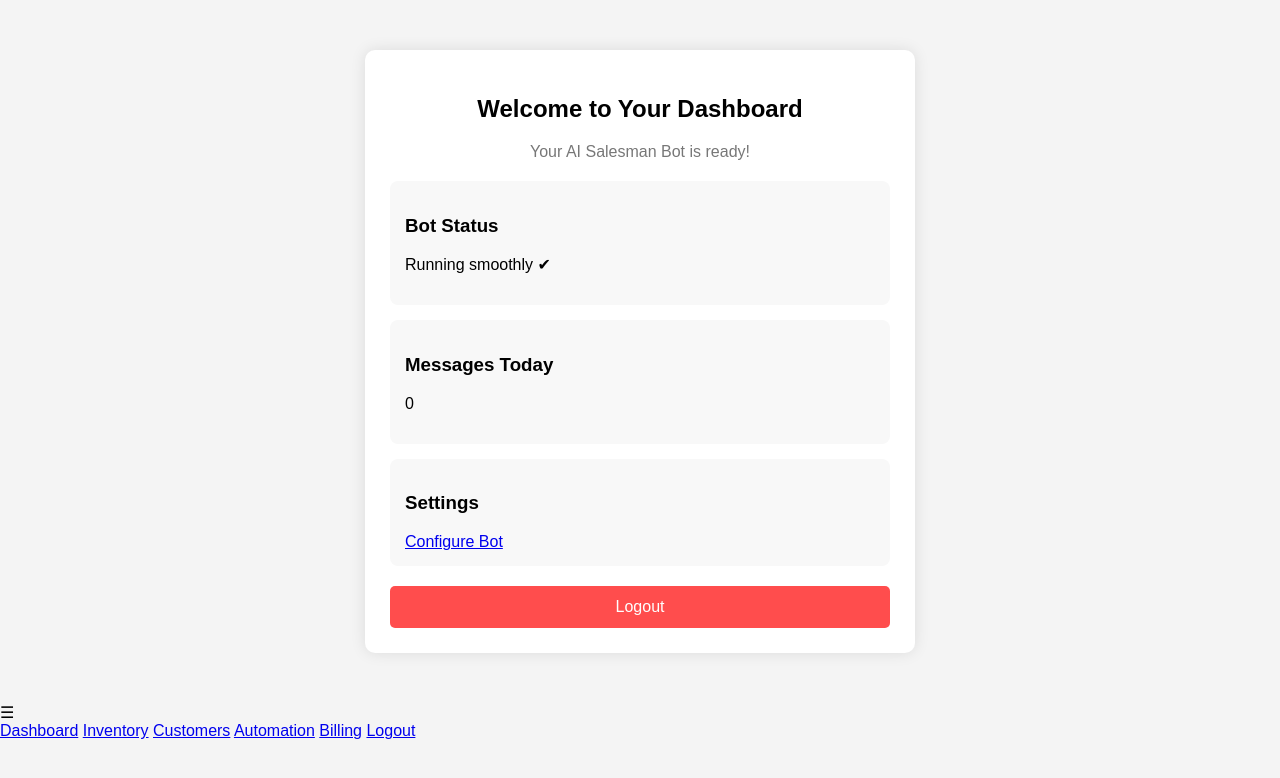
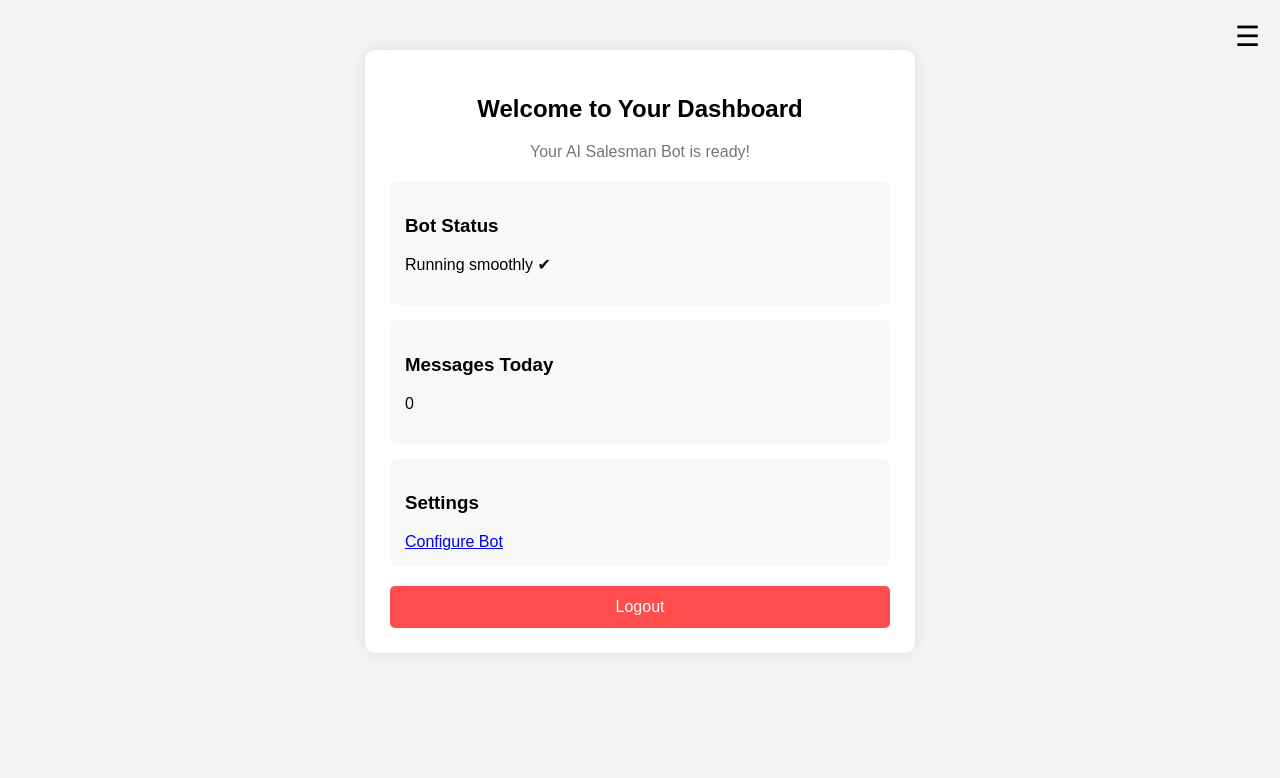
Before and after one commit to Danish11150/Ai-salesman, a Flask app: page /dashboard in a window 1280 px wide. Shown: the top 778 px of the page. Run offline with Flask 3, Linux system fonts and the light colour scheme; the visitor is signed in with stand-in values (Sample User, id 1).

Commit message:
Add styles for side menu and menu icon

```diff
--- a/website/static/style.css
+++ b/website/static/style.css
@@ -96,3 +96,35 @@ body {
   text-decoration: none;
   border-radius: 5px;
 }
+
+.menu-icon {
+    font-size: 28px;
+    cursor: pointer;
+    position: absolute;
+    top: 20px;
+    right: 20px;
+}
+
+.side-menu {
+    height: 100%;
+    width: 0;
+    position: fixed;
+    top: 0;
+    right: 0;
+    background-color: #111;
+    overflow-x: hidden;
+    transition: 0.4s;
+    padding-top: 60px;
+}
+
+.side-menu a {
+    padding: 12px 20px;
+    text-decoration: none;
+    font-size: 18px;
+    color: #fff;
+    display: block;
+}
+
+.side-menu a:hover {
+    background-color: #575757;
+}
```
